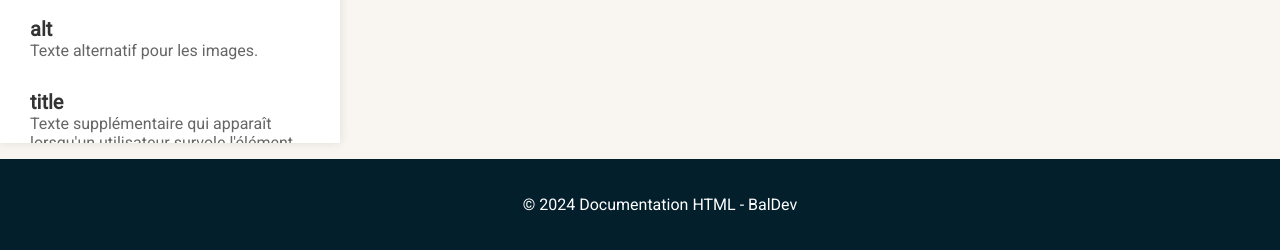
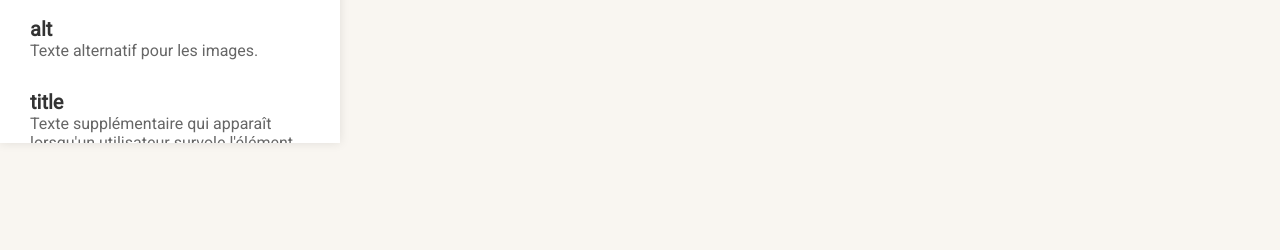
Before and after one commit to AigloOo/BalDev, a website: page pages/html/index.html in a window 1280 px wide. Shown: the part 550-800 px from the top of the page. Drawn offline with Linux system fonts and the light colour scheme.

Commit message:
Update index.html

```diff
--- a/pages/html/index.html
+++ b/pages/html/index.html
@@ -55,9 +55,7 @@
 
         </div>
     </div>
-    <footer>
-        <p>&copy; 2024 Documentation HTML - BalDev</p>
-    </footer>
+
     <script src="index.js"></script>
 </body>
 
```
